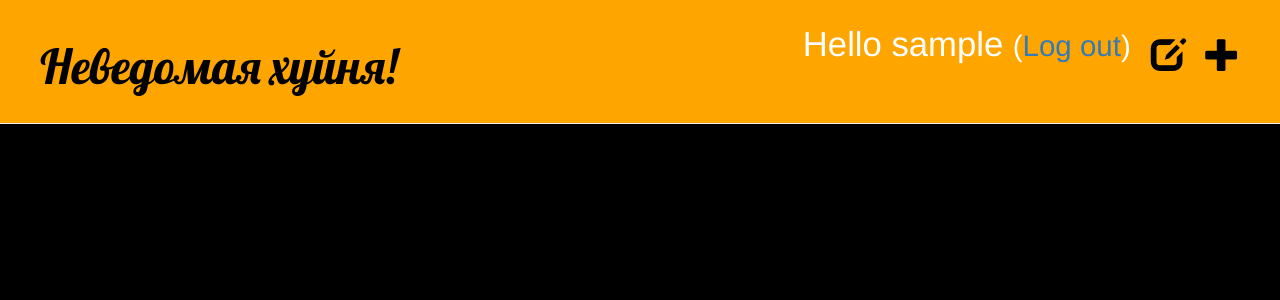
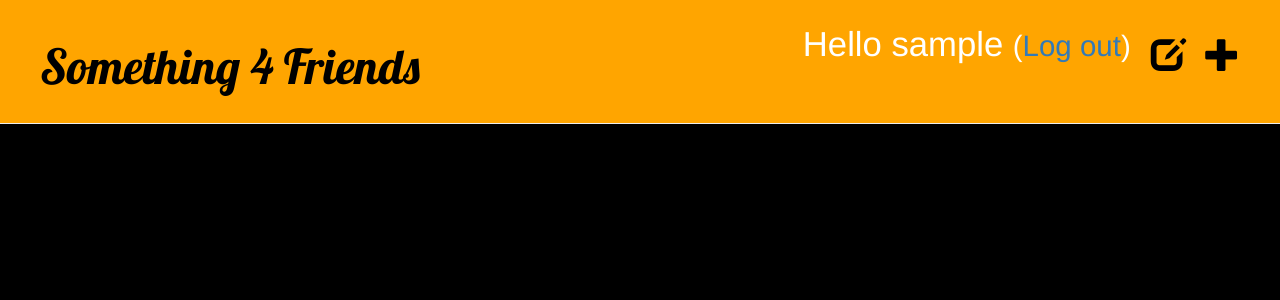
Before and after one commit to Vladimir16598/my-first-blog, a Django app: a page that uses blog/templates/blog/base.html in a window 1280 px wide. Shown: the top 300 px of the page. Run offline with Django 3.2, Linux system fonts and the light colour scheme; the visitor is signed in with stand-in values (Sample User, id 1); data that the repository does not hold is empty; some libraries are stand-ins or nearby versions.

Commit message:
Title is normalized zjiess

```diff
--- a/blog/templates/blog/base.html
+++ b/blog/templates/blog/base.html
@@ -16,7 +16,7 @@
   {% else %}
    <a href="{% url 'login' %}" class="top-menu"><span class="glyphicon glyphicon-lock"></span></a>
 {% endif %}
-            <h1><a href="/">Неведомая хуйня!</a></h1>
+            <h1><a href="/">Something 4 Friends</a></h1>
         </div>
         <div class="content container">
             <div class="row">
```
